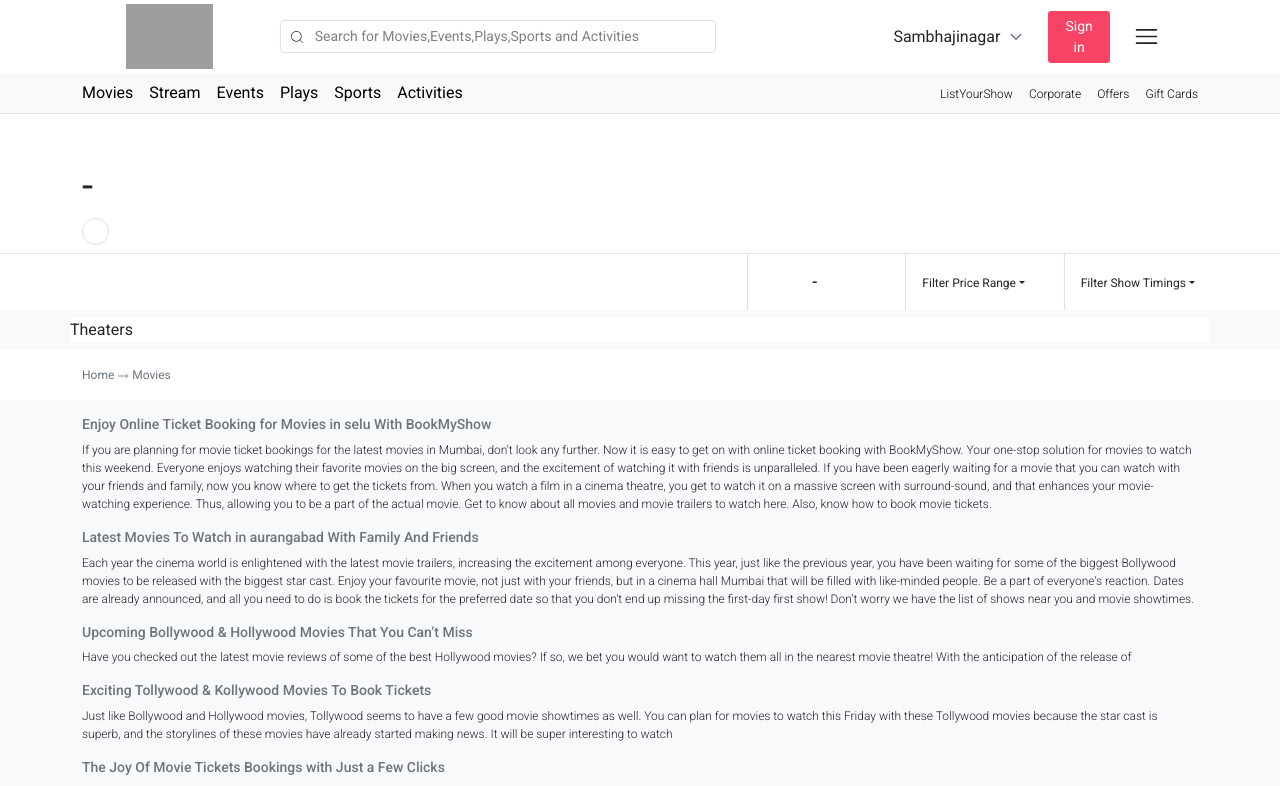
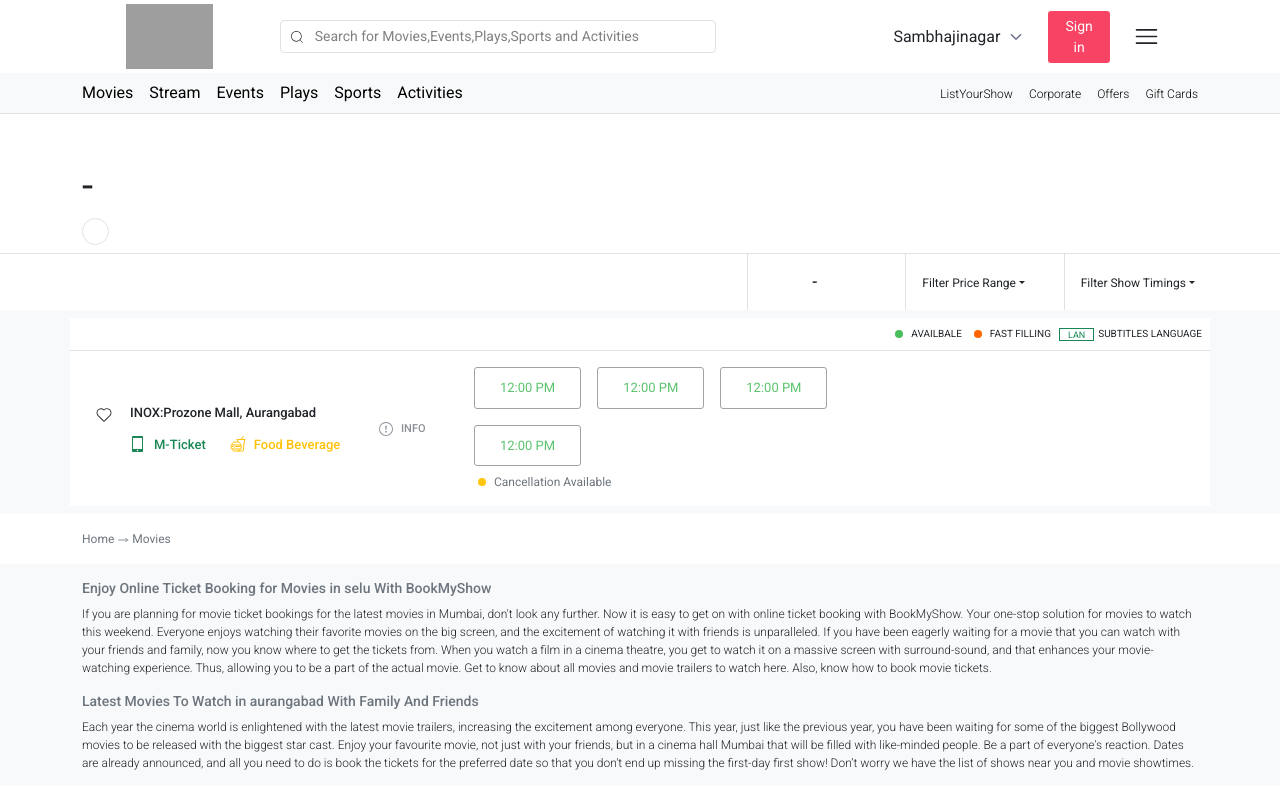
Before and after one commit to aniket8010/React-Bookmyshow, a React (Create React App) app: page /book-tickets in a window 1280 px wide. Shown: the top 786 px of the page. Built offline with nearby package versions, Linux system fonts and the light colour scheme; grey boxes are pictures that could not be loaded.

Commit message:
Price and Time

```diff
--- a/src/Components/Card/MyCard.js
+++ b/src/Components/Card/MyCard.js
@@ -4,8 +4,9 @@
 
 export const MyCard = ({ src, name, title1, title2, description, isTitle1Slice = true, isNameSlice = true, movieDetails }) => {
   const navigate = useNavigate()
+  console.log(movieDetails)
+  const redirectUrlHandler = () => {
 
-  const redirectUrlHandler = () => {
     //if we have the moviedetails then only redirect to the movie details page
     if (movieDetails) {
       navigate("/details", { state: { ...movieDetails, name } })
--- a/src/Pages/BookTickets/BookTickets.css
+++ b/src/Pages/BookTickets/BookTickets.css
@@ -57,5 +57,21 @@
   background: #80808010;
 }
 .a_dropdown input[type="checkbox"]:checked {
-  background: #F84464 !important;
+  background: #f84464 !important;
 }
+.a_theater_name:hover {
+  text-decoration: underline;
+  cursor: pointer;
+}
+.a_info {
+  opacity: 0.8;
+}
+.a_show_btn {
+  background: none;
+  padding: 10px 25px;
+  border-radius: 3px;
+  border: 1px solid #a2a2a2;
+  font-weight: 400;
+  font-size: 13px;
+  color: #5bc36d;
+}
--- a/src/Pages/BookTickets/BookTickets.js
+++ b/src/Pages/BookTickets/BookTickets.js
@@ -10,7 +10,7 @@
         <div className='a_book_tickets'>
             <div className='bg-white pt-5'>
                 <div className="container">
-                    <h1 className='fw-normal'>{state?.name} - {state?.languages[0]}</h1>
+                    <h1 className='fw-normal a_cursor_pointer'>{state?.name} - {state?.languages[0]}</h1>
                     <div className='d-flex gap-2 align-items-center my-2'>
                         <button style={{ width: 27, height: 27 }} className='bg-white text-secondary border-secodary border rounded-pill a_h12'>{state?.certification}</button>
                         {state?.category?.map((ele, index) => {
--- a/src/Pages/BookTickets/Filters.js
+++ b/src/Pages/BookTickets/Filters.js
@@ -73,10 +73,10 @@
   ]
 
   function showTimehandler(value) {
-    console.log(value, "I from showTimehandler");
+    // console.log(value, "I from showTimehandler");
   }
   function priceHandler(value) {
-    console.log(value, "I from priceHandler");
+    // console.log(value, "I from priceHandler");
   }
 
   return (
@@ -87,13 +87,12 @@
             {dateData?.map((ele) => {
               return <DateBox isActive={ele?.date === date} key={ele?.date}{...ele} />
             })}
-
           </Carousel>
         </div>
         <div className="col-12 col-md-5">
           <div className="row">
             <div className="col-12 col-md-4">
-              <div className="border-start p-3 h-100 a_filter_dropdown_box ">
+              <div className="border-start p-3 h-100 a_filter_dropdown_box a_cursor_pointer ">
                 <h6 className='m-0'>{state?.languages[0]}-{state?.screens[0]}</h6>
               </div>
             </div>
--- a/src/Pages/BookTickets/PriceandTime.js
+++ b/src/Pages/BookTickets/PriceandTime.js
@@ -2,7 +2,9 @@
 
 const PriceandTime = () => {
   return (
-    <div>PriceandTime</div>
+    <div>
+      <button className='a_show_btn'>12:00 PM</button>
+    </div>
   )
 }
 
--- a/src/Pages/BookTickets/Theaters.js
+++ b/src/Pages/BookTickets/Theaters.js
@@ -1,7 +1,78 @@
-import React from 'react'
+import React, { useState } from 'react'
+import { GoDotFill } from "react-icons/go";
+import { CiHeart } from "react-icons/ci";
+import { FaHeart } from "react-icons/fa";
+import { IoFastFoodOutline } from "react-icons/io5";
+import { ImMobile2 } from "react-icons/im";
+import { BsExclamationCircle } from "react-icons/bs";
+import PriceandTime from './PriceandTime';
 
 export const Theaters = () => {
+  const [isFillHeart, setIsFeelHeart] = useState(false)
+
+  function heartHandlerEnter() {
+    setIsFeelHeart(true)
+  }
+
+  function heartHandlerLeave() {
+    setIsFeelHeart(false)
+  }
   return (
-    <div>Theaters</div>
+    <div className='a_theaters'>
+      <div className="a_availabilty border-bottom a_h11 d-flex align-items-center py-2 justify-content-end gap-2 p-2">
+        <div className=' d-flex align-items-center gap-1'>
+          <GoDotFill size={16} color='#4ABD5D' />
+          <h6 className='a_h10 roboto-regular'>AVAILBALE</h6>
+        </div>
+        <div className='d-flex align-items-center gap-1'>
+          <GoDotFill size={16} color='#FF6600' />
+          <h6 className='a_h10 roboto-regular'>FAST FILLING</h6>
+        </div>
+        <div className='d-flex align-items-center gap-1'>
+          <div style={{ lineHeight: 1 }} className='border-success border px-2 text-success'>
+            <span className='a_h9 '>LAN</span>
+          </div>
+          <h6 className='a_h10 roboto-regular'>SUBTITLES LANGUAGE</h6>
+        </div>
+      </div>
+      <div className="row py-3 ps-4 d-flex align-items-center">
+        <div className="col-12 col-md-3 d-flex gap-3">
+          <div onMouseLeave={heartHandlerLeave} onMouseEnter={heartHandlerEnter} className='a_heart a_line_h1'>
+            {isFillHeart ? <FaHeart color='#F84464' size={20} cursor={"pointer"} /> : <CiHeart size={20} cursor={"pointer"} />}
+          </div>
+          <div>
+            <h6 className='a_theater_name a_h13 m-0 a_cursor_pointer'>INOX:Prozone Mall, Aurangabad</h6>
+            <div className='d-flex gap-4'>
+              <div className='a_m_ticket text-success d-flex align-items-center gap-2 mt-3'>
+                <ImMobile2 />
+                <h6 className='a_h13 m-0'>M-Ticket</h6>
+              </div>
+              <div className='a_beverage text-warning d-flex align-items-center gap-2 mt-3'>
+                <IoFastFoodOutline />
+                <h6 className='a_h13 m-0'>Food Beverage</h6>
+              </div>
+            </div>
+          </div>
+        </div>
+        <div className="col-12 col-md-1 ">
+          <div className='a_info text-secondary d-flex align-items-center gap-2'>
+            <BsExclamationCircle size={14} />
+            <h6 className='a_h11 m-0'>INFO</h6>
+          </div>
+        </div>
+        <div className="col-12 col-md-5">
+          <div className="d-flex flex-wrap gap-3">
+            <PriceandTime />
+            <PriceandTime />
+            <PriceandTime />
+            <PriceandTime />
+          </div>
+          <div className=' d-flex mt-2 align-items-center text-secondary  gap-1'>
+            <GoDotFill size={16} color='#FFC610' />
+            <h6 className='a_h12  roboto-regular'>Cancellation Available</h6>
+          </div>
+        </div>
+      </div>
+    </div>
   )
 }
--- a/src/Style.css
+++ b/src/Style.css
@@ -21,7 +21,9 @@
 body::-webkit-scrollbar{
   width: 0px !important;
 }
-
+.a_line_h1{
+  line-height: 1;
+}
 
 .roboto-thin {
     font-family: "Roboto", sans-serif;
```
